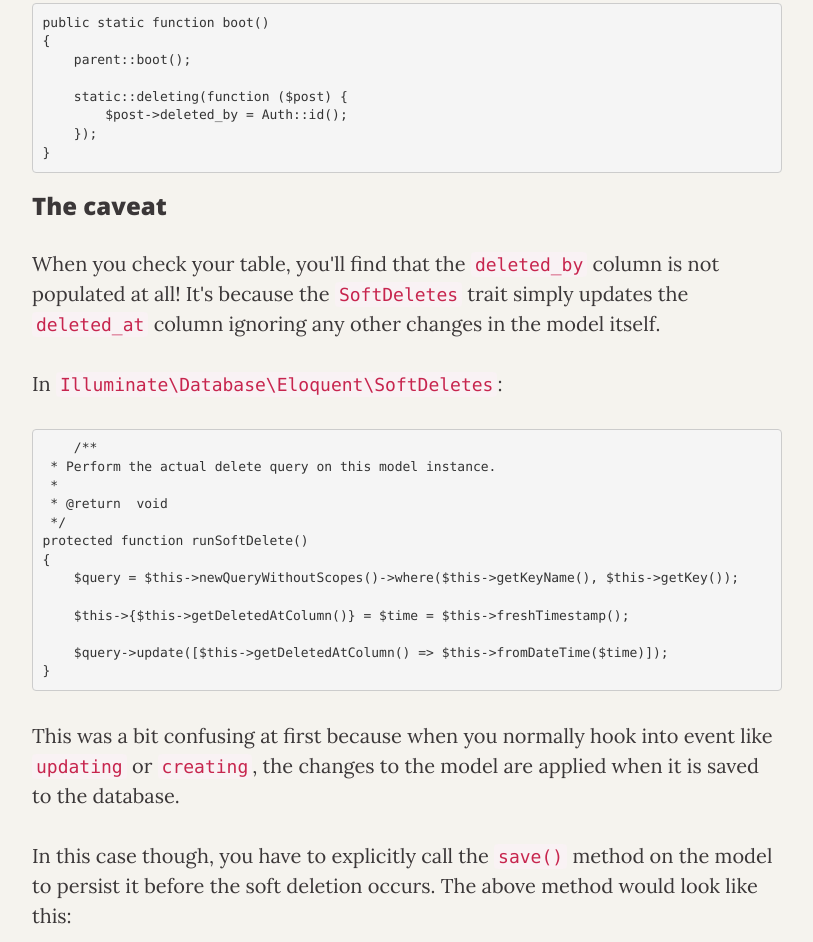
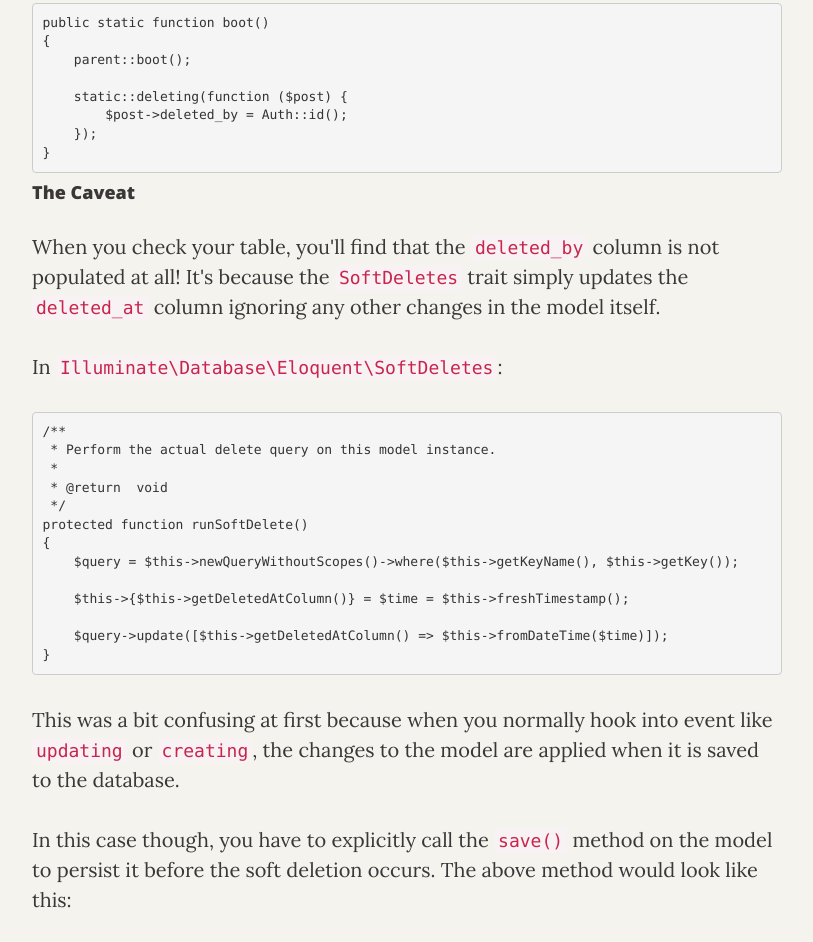
Before and after one commit to koomai/koomai.github.io, a plain HTML site: page soft-deleting-a-model-in-laravel-20162401/index.html in a window 1280 px wide. Shown: the part 1349-2291 px from the top of the page, without its empty margins (233-1046 px from the left). Drawn offline with nearby package versions, Linux system fonts and the light colour scheme.

Commit message:
updated blog post

```diff
--- a/soft-deleting-a-model-in-laravel-20162401/index.html
+++ b/soft-deleting-a-model-in-laravel-20162401/index.html
@@ -101,10 +101,10 @@ class Post extends Model
         $post-&gt;deleted_by = Auth::id();
     });
 }</code></pre>
-<h3>The caveat</h3>
+<h4>The Caveat</h4>
 <p>When you check your table, you'll find that the <code>deleted_by</code> column is not populated at all! It's because the <code>SoftDeletes</code> trait simply updates the <code>deleted_at</code> column ignoring any other changes in the model itself.</p>
 <p>In <code>Illuminate\Database\Eloquent\SoftDeletes</code>:  </p>
-<pre><code>    /**
+<pre><code>/**
  * Perform the actual delete query on this model instance.
  *
  * @return  void
```
